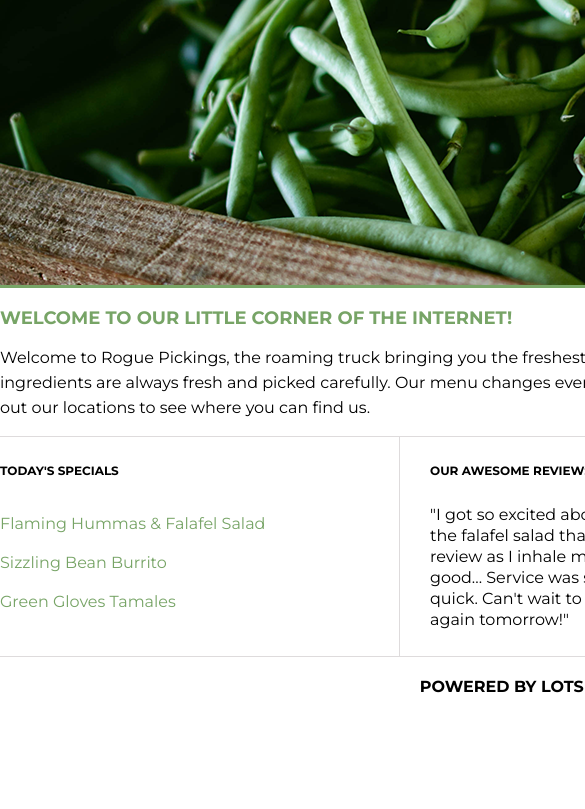
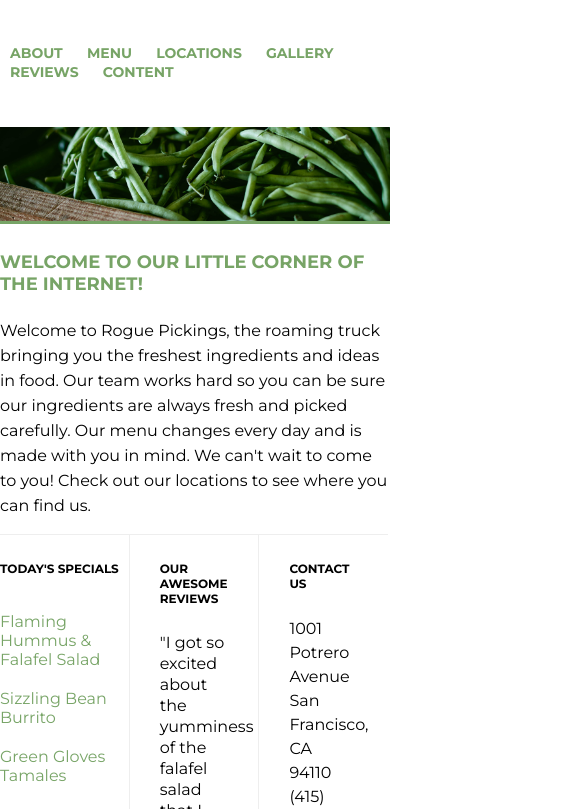
Before and after one commit to wdnelson01/rogue, a plain HTML site: page index.html in a window 390 px wide. Shown: the part 116-925 px from the top of the page, 585 px wide, since content can reach past the window. Before the commit the page ends 844 px from the top, so only its background shows below. Drawn offline with Linux system fonts and the light colour scheme; files whose address does not match are found by name.

Commit message:
feature/responsive branch initial commit.

```diff
--- a/css/main.css
+++ b/css/main.css
@@ -32,7 +32,7 @@ body {
 
 .site {
     margin: 0 auto;
-    width: 1200px;
+    max-width: 1200px;
 }
 
 h1,
@@ -49,11 +49,11 @@ h1 {
 }
 
 h2 {
-	font-size: 18px;
+	font-size: 24px;
 }
 
 h3 {
-	font-size: 16px;
+	font-size: 18px;
 }
 
 h4 {
@@ -62,6 +62,7 @@ h4 {
 
 p {
 	font-size: 16px;
+	line-height: 21px;
 	padding: 0 30px;
 }
 
@@ -78,7 +79,7 @@ p {
 .site-header h1 {
 	float: left;
 	margin: 0;
-	padding: 36px 0;
+	padding: 38px 0;
 }
 
 .site-header h1 span {
@@ -89,41 +90,56 @@ p {
 # Navigation
 --------------------------------------------------------------*/
 
-nav {
+header nav {
 	float: right;
-	padding: 29px 0;
+	padding: 46px 0;
 }
 
-nav ul li {
-    display: inline-block;
+header nav ul {
+	margin: 0;
+	padding: 0;
 }
 
-nav ul li a {
-    color: #77a466;
-    font-size: 14px;
-    font-weight: 700;
-    padding-left: 25px;
-    text-decoration: none;
-    text-transform: uppercase;
+header nav ul li {
+	text-transform: uppercase;
+	font-weight: 700;
+	font-size: 14px;
+	padding: 0 10px;
+	display: inline;
+}
+
+header nav ul li a{
+	color:#77a466;
+	text-decoration: none;
 }
 
 /*--------------------------------------------------------------
 # Top Section
 --------------------------------------------------------------*/
 
+.hero-image {
+	height: auto;
+	float: left;
+}
+
 .hero-image img {
+	width: 100%;
 	border-bottom: 3px solid #77a466;
 }
 
 .main-title {
-	border-bottom: 1px solid #dedbdc;
+	height: auto;
+	float: left;
 }
 
-.main-title h2 {
+.main-title h3 {
 	color: #77a466;
+	text-align: left;
+	padding: 5px 0;
 }
 
 .main-title p {
+	font-size: 16px;
 	line-height: 25px;
 	padding: 0;
 }
@@ -137,17 +153,13 @@ nav ul li a {
 .section-three {
 	float: left;
 	height: auto;
-	width: 399px;
+	width: 33%;
+	border-top: 1px solid #eee;
 }
 
 .section-two {
-	border-left: 1px solid #dedbdc;
-	padding-bottom: 10px;
-}
-
-.section-three {
-	border-left: 1px solid #dedbdc;
-	padding-bottom: 64px;
+	border-left: 1px solid #eeeeee;
+	border-right: 1px solid #eeeeee;
 }
 
 .section-one h4 {
@@ -170,10 +182,12 @@ nav ul li a {
 }
 
 .reviews {
+	font-size: 16px;
 	line-height: 21px;
 }
 
 .address {
+	font-size: 16px;
 	line-height: 24px;
 }
 
@@ -183,7 +197,7 @@ nav ul li a {
 
 .site-footer {
 	height: 50px;
-	border-top: 1px solid #dedbdc;
+	border-top: 3px solid #eeeeee;
 	clear: both;
 	margin: 0 auto;
 	text-align: center;
@@ -192,5 +206,6 @@ nav ul li a {
 .site-footer span {
 	color: #77a466;
 	font-family: 'Wisdom Script',cursive;
+	font-size: 14px;
 	text-transform: lowercase;
 }
--- a/index.html
+++ b/index.html
@@ -4,6 +4,8 @@
 
 <head>
 	<meta charset="utf-8">
+	<meta http-equiv="x-ua-compatible" content="ie=edge">
+	<meta name="viewport" content="width=device-width, initial-scale=1, shrink-to-fit=no">
 	<title>Rogue Pickings</title>
 	<link rel="stylesheet" href="css/normalize.css">
     <link rel="stylesheet" href="css/main.css">
@@ -32,7 +34,7 @@
 					<img src="./img/hero.png" alt="green beans" />
 				</div><!-- .hero-image -->
 				<div class="main-title">
-					<h2>Welcome to our little corner of the internet!</h2>
+					<h3>Welcome to our little corner of the internet!</h3>
 					<p>Welcome to Rogue Pickings, the roaming truck bringing you the freshest ingredients and ideas in food. Our team works hard so you can be sure our ingredients are always fresh and picked carefully. Our menu changes every day and is made with you in mind. We can't wait to come to you! Check out our locations to see where you can find us.</p>
 				</div><!-- main-title -->
 			</section><!-- .top-section -->
@@ -41,7 +43,7 @@
 				<div class="section-one">
 					<h4>Today's specials</h4>
 					<ul class="menu">
-						<li>Flaming Hummas &amp; Falafel Salad</li>
+						<li>Flaming Hummus &amp; Falafel Salad</li>
 						<li>Sizzling Bean Burrito</li>
 						<li>Green Gloves Tamales</li>
 					</ul><!-- .menu -->
```
